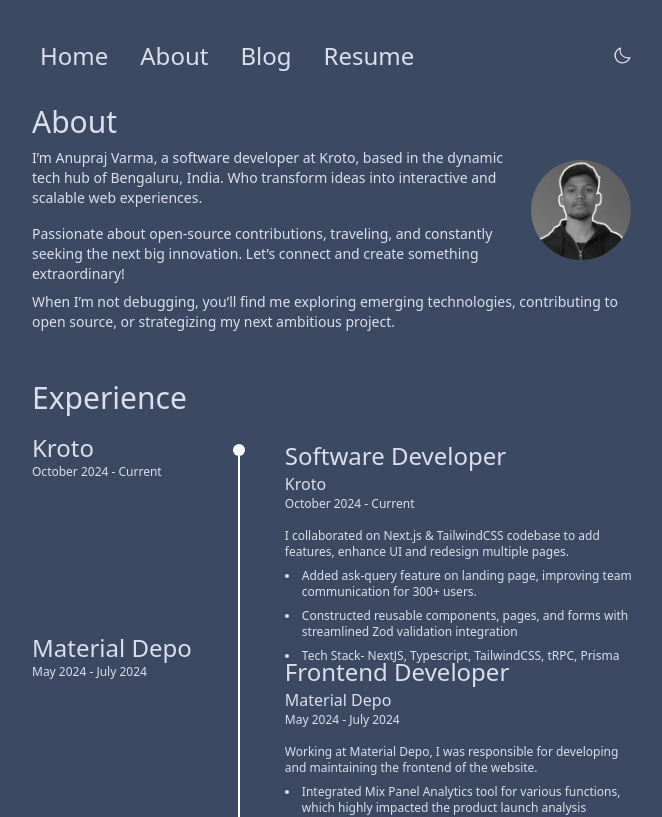
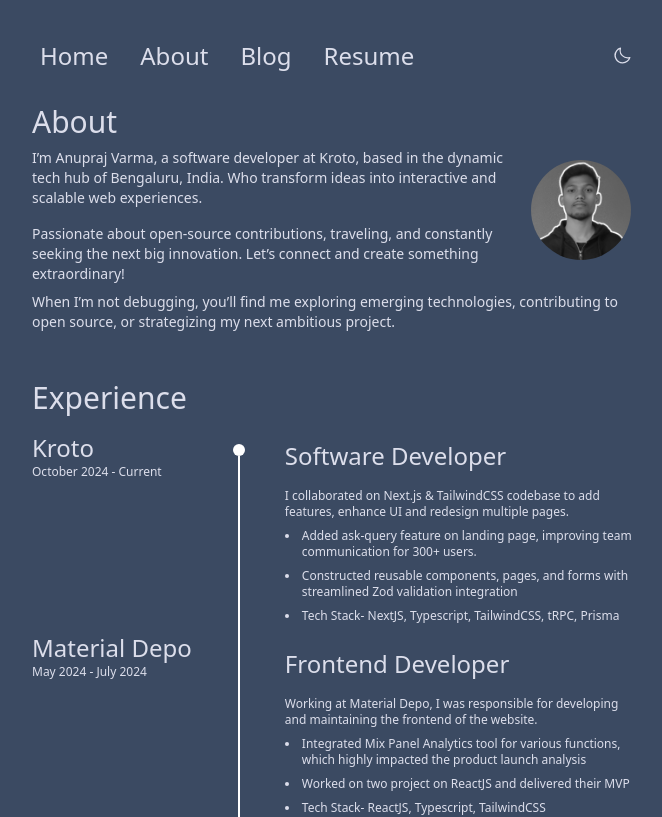
Before and after one commit to anuprajvarma/portfolio, a Next.js app: page /about in a window 1280 px wide. Shown: the top 817 px of the page, without its empty margins (304-966 px from the left). Built offline with nearby package versions, Linux system fonts and the light colour scheme.

Commit message:
fix responsiveness

```diff
--- a/app/about/page.tsx
+++ b/app/about/page.tsx
@@ -60,7 +60,7 @@ export default function About() {
               <div className="sm:h-[200px] flex flex-col gap-2">
                 <div className="py-2">
                   <p className="text-2xl font-medium">Software Developer</p>
-                  <div>
+                  <div className="sm:hidden flex flex-col">
                     <p className="text-md font-medium">Kroto</p>
                     <p className="text-xs">October 2024 - Current</p>
                   </div>
@@ -95,7 +95,7 @@ export default function About() {
               <div className="sm:h-[200px] flex flex-col gap-2">
                 <div className="py-2">
                   <p className="text-2xl font-medium">Frontend Developer</p>
-                  <div>
+                  <div className="sm:hidden flex flex-col">
                     <p className="text-md font-medium">Material Depo</p>
                     <p className="text-xs">May 2024 - July 2024</p>
                   </div>
--- a/app/blog/[slug]/page.tsx
+++ b/app/blog/[slug]/page.tsx
@@ -3,7 +3,7 @@ import { MyImage } from "@/components/MyImage";
 import Link from "next/link";
 
 export default async function Blog({ params }: { params: { slug: string } }) {
-  const { content, frontmatter } = await getPostBySlug(params.slug);
+  const { content, frontmatter } = await getPostBySlug(await params.slug);
 
   return (
     <div className="w-full">
```
